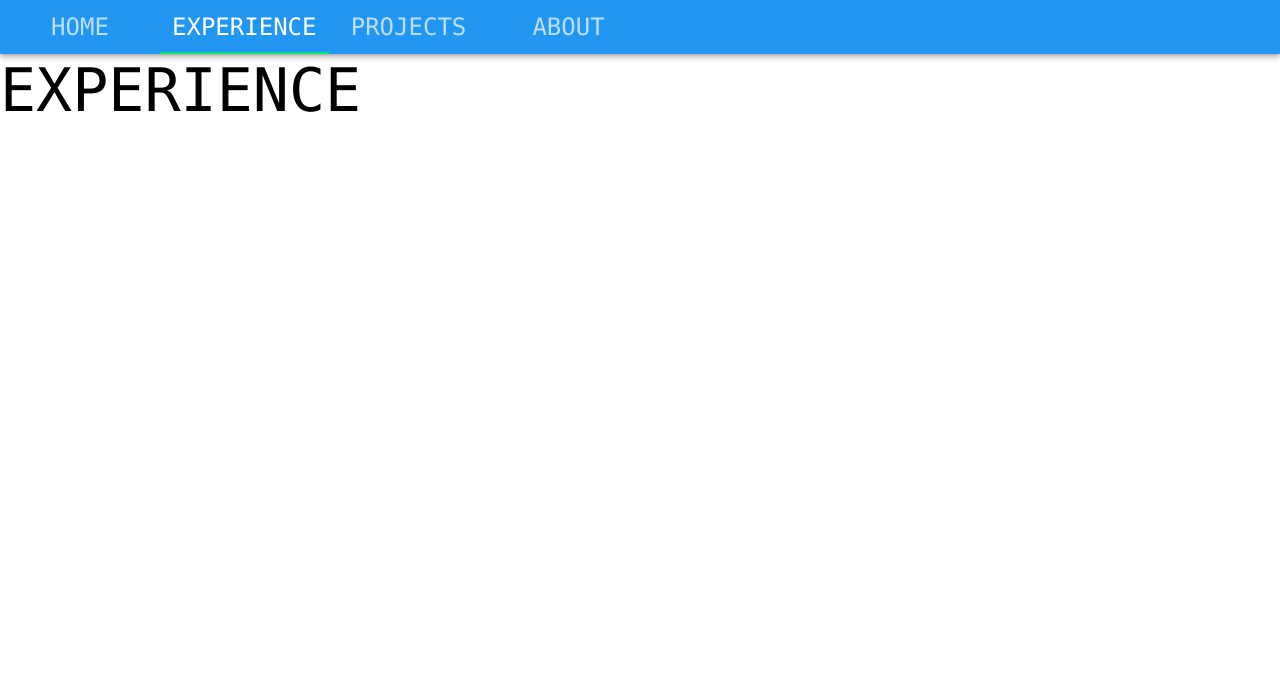
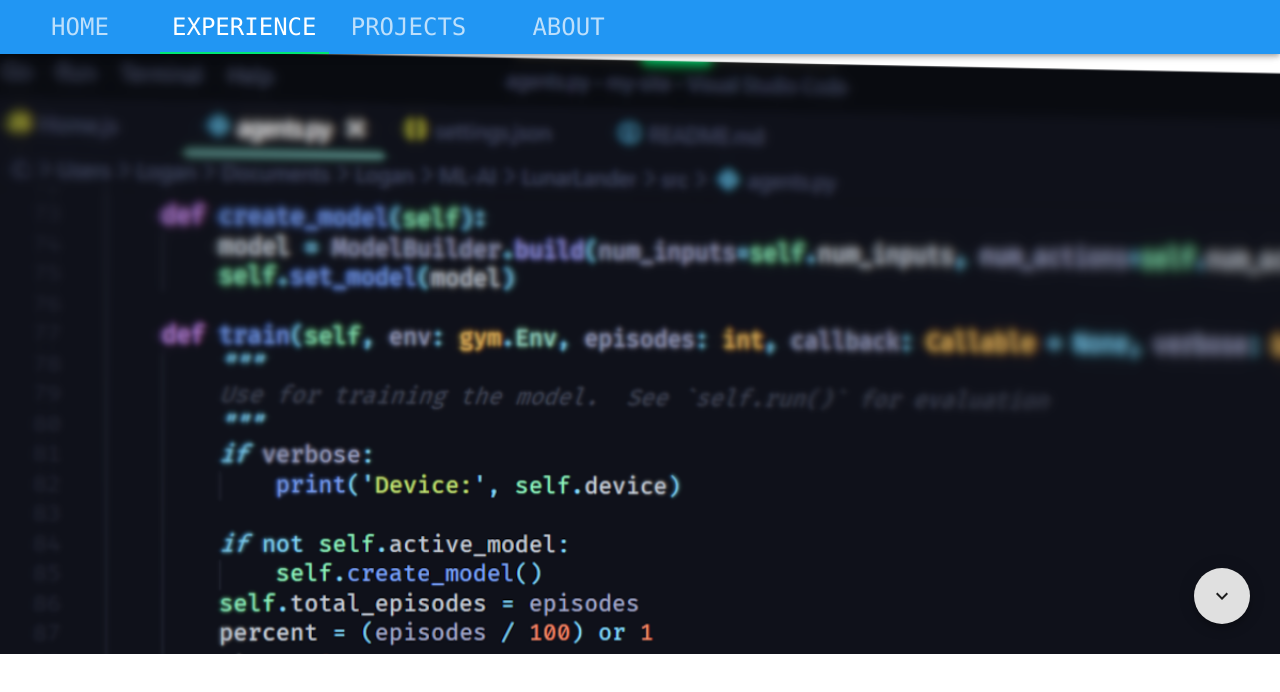
Before and after one commit to logar16/my-site, a React (Create React App) app: page /my-site/experience in a window 1280 px wide. Shown: the top 692 px of the page. Built offline with nearby package versions, Linux system fonts and the light colour scheme.

Commit message:
Add coding image

```diff
--- a/src/pages/experience/Experience.js
+++ b/src/pages/experience/Experience.js
@@ -1,6 +1,53 @@
 import React from "react";
-import Typography from '@material-ui/core/Typography';
+import { makeStyles } from '@material-ui/core/styles';
+import { Grid, Typography, Divider, Fab } from "@material-ui/core";
+import { Parallax } from "react-parallax";
+import KeyboardArrowDown from '@material-ui/icons/KeyboardArrowDown';
+
+import codingImage from './coding.png';
+
+const useStyles = makeStyles({
+  root: {
+    textAlign: "center"
+  },
+  divider: {
+    margin: 30,
+  },
+  longText: {
+    maxWidth: 800,
+  },
+});
 
 export default function Experience() {
-  return <Typography  variant='h2'>EXPERIENCE</Typography>;
+  const classes = useStyles();
+
+  return (
+    <div className={classes.root}>
+      <div>
+        <Parallax bgImage={codingImage}  strength={500}>
+          <div style={{ height: 600 }}>
+            <Grid
+              style={{ height: "100%" }}
+              container
+              direction='row-reverse'
+              justify='flex-start'
+              alignItems='flex-end'
+            >
+              <Grid item  style={{ margin: 30 }}>
+                <Fab  href="#start">
+                  <KeyboardArrowDown></KeyboardArrowDown>
+                </Fab>
+              </Grid>
+            </Grid>
+          </div>
+        </Parallax>
+      </div>
+      <div  id="start"></div>
+      <div>
+
+      </div>
+      <div style={{ height: 600 }}></div>
+      <div style={{ height: 600 }}></div>
+    </div>
+  );
 }
```
Also changed, not shown: src/pages/experience/coding.png (added).
